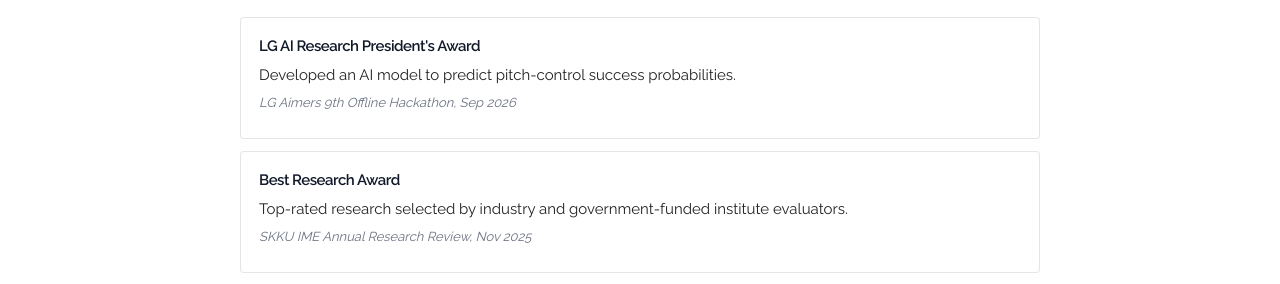
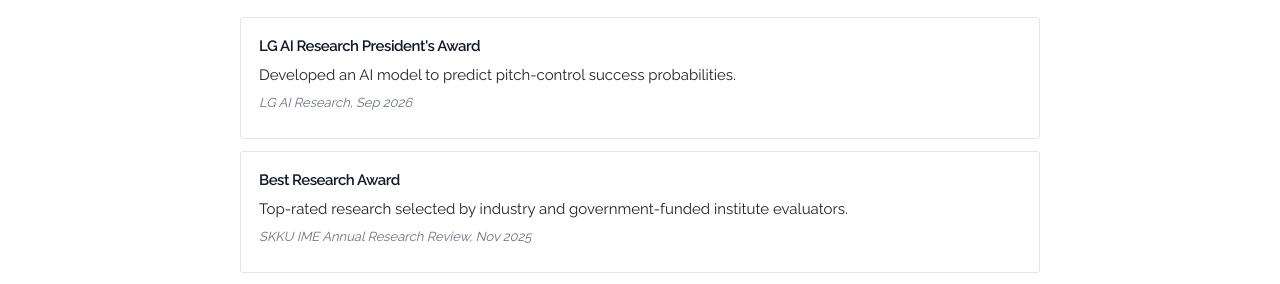
Before and after one commit to rkdrn79/rkdrn79.github.io, a Jekyll site: the page built from index.html, in a window 1280 px wide and 900 px high, scrolled down 3273 px. Shown: the part 165-449 px from the top of the window. Built offline with Jekyll 4.4.1, drawn with Linux system fonts in a browser that asks for light colours; some web fonts are replaced.

Commit message:
Rename LG award organization

```diff
--- a/_data/awards.yaml
+++ b/_data/awards.yaml
@@ -1,7 +1,7 @@
 awards:
   - title: "LG AI Research President's Award"
     description: "Developed an AI model to predict pitch-control success probabilities."
-    organization: "LG Aimers 9th Offline Hackathon"
+    organization: "LG AI Research"
     date: "Sep 2026"
     selected: y
 
```
Also changed, not shown: 2 other files.
